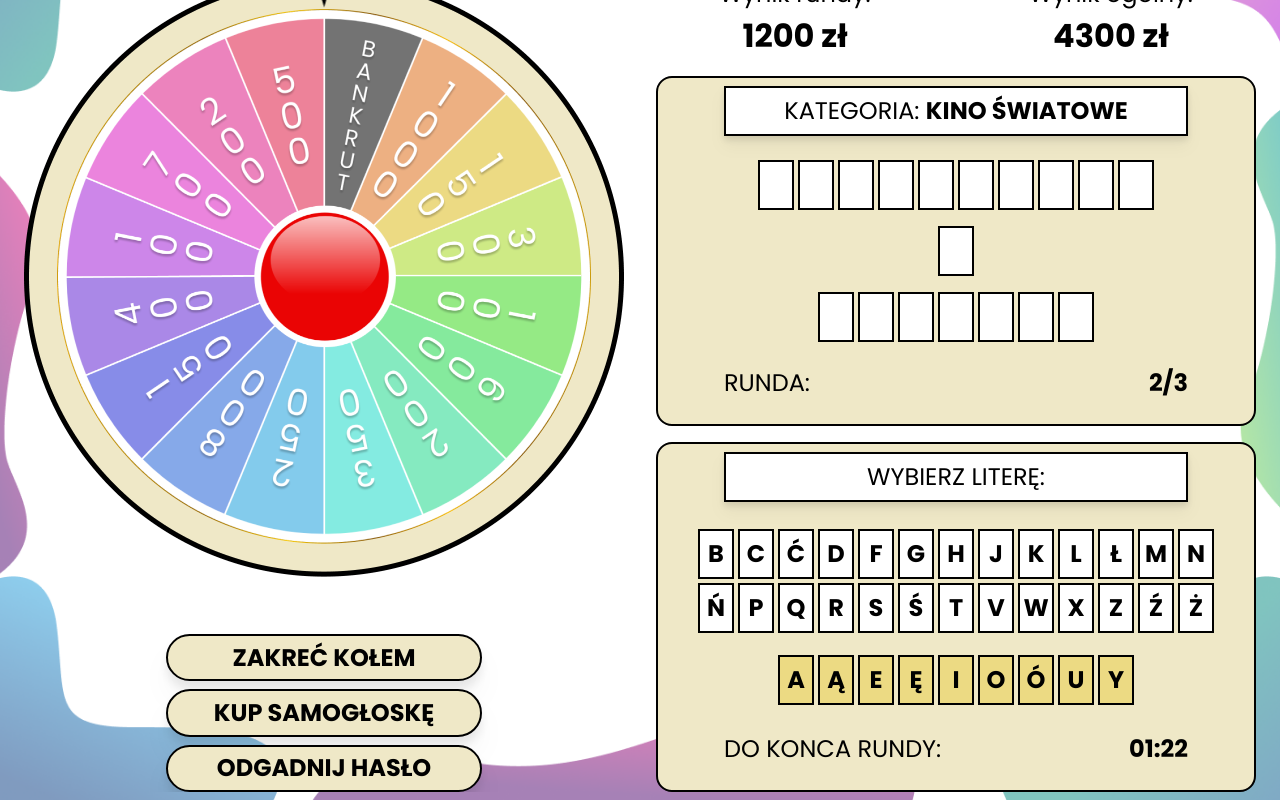
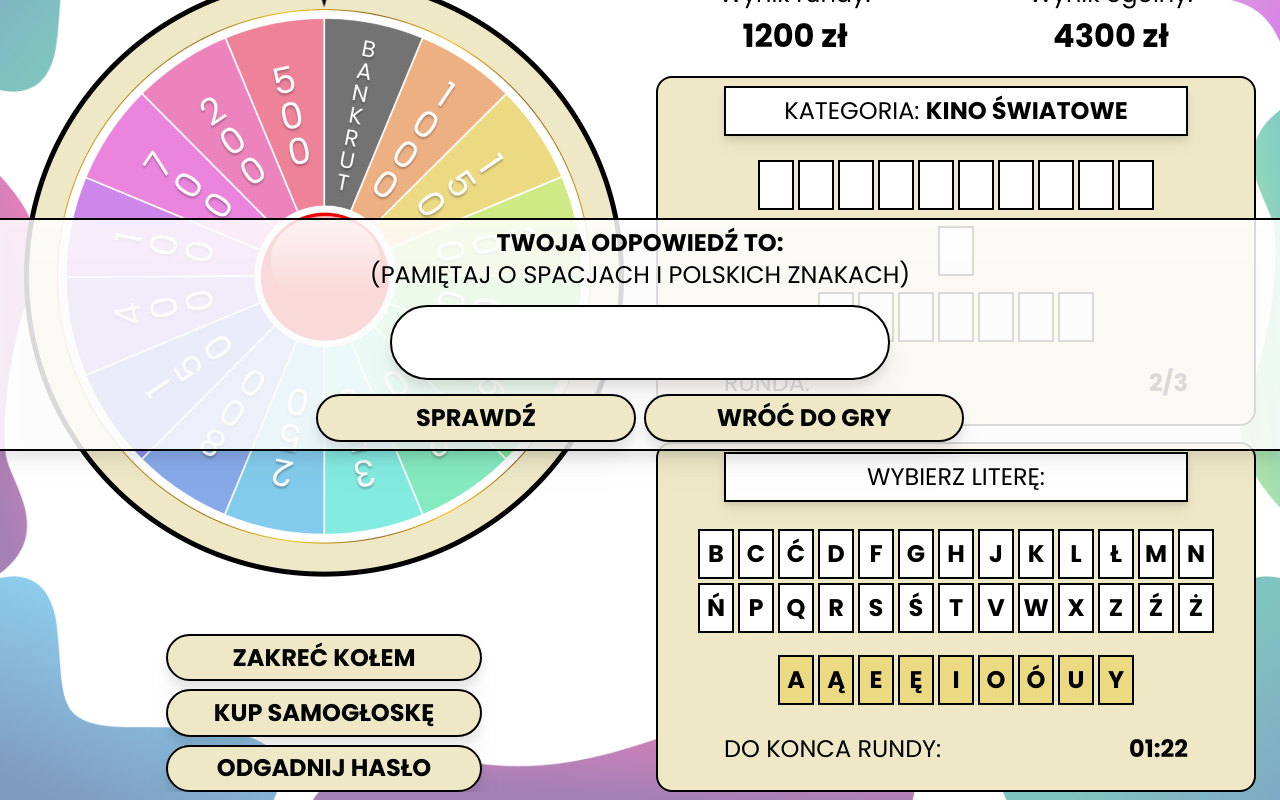
Before and after one commit to michalmiotla/wykrec-sobie-fortune---react-app, a React (Vite) app: page / in a window 1280 px wide. Both pictures are taken after a click on the button "ODGADNIJ HASŁO". Shown: the part 132-932 px from the top of the page. Built offline with nearby package versions, Linux system fonts and the light colour scheme.

Commit message:
working with guessing the answer logic

```diff
--- a/src/components/BoardsSide/BoardsSide.jsx
+++ b/src/components/BoardsSide/BoardsSide.jsx
@@ -2,23 +2,9 @@ import { Results } from './Results'
 import { AnswerBoard } from './AnswerBoard'
 import { LettersBoard } from './LettersBoard'
 import { useState } from 'react'
-import { answersArray } from '../../utils/answersArray'
 
-function findAnswer() {
-	const index = Math.floor(Math.random() * answersArray.length)
-	const answer = answersArray[index].answer
-	const category = answersArray[index].category
-	const fullAnswer = answersArray[index].answer.split(' ')
-	const splittedAnswer = fullAnswer.map(word => word.split(''))
-	return { answer, category, fullAnswer, splittedAnswer }
-}
-
-const chosenAnswer = findAnswer()
-
-export function BoardsSide() {
+export function BoardsSide({ chosenAnswer }) {
 	const [chosenLetters, setChosenLetters] = useState([])
-
-	console.log(chosenLetters)
 
 	return (
 		<div className='flex flex-col items-center lg:col-start-2 lg:col-end-3 gap-4 mb-8 lg:mb-0'>
--- a/src/components/GridContainer.jsx
+++ b/src/components/GridContainer.jsx
@@ -1,11 +1,25 @@
 import { BoardsSide } from '../components/BoardsSide/BoardsSide'
 import { WheelSide } from '../components/WheelSide/WheelSide'
+import { answersArray } from '../utils/answersArray'
+
+function findAnswer() {
+	const index = Math.floor(Math.random() * answersArray.length)
+	const answer = answersArray[index].answer
+	const category = answersArray[index].category
+	const fullAnswer = answersArray[index].answer.split(' ')
+	const splittedAnswer = fullAnswer.map(word => word.split(''))
+	return { answer, category, fullAnswer, splittedAnswer }
+}
+
+const chosenAnswer = findAnswer()
+
+console.log(chosenAnswer)
 
 export function GridContainer() {
 	return (
 		<div className='grid grid-cols-1 grid-rows-2 lg:grid-cols-2 lg:grid-rows-1'>
-			<BoardsSide />
-			<WheelSide />
+			<BoardsSide chosenAnswer={chosenAnswer} />
+			<WheelSide chosenAnswer={chosenAnswer} />
 		</div>
 	)
 }
--- a/src/components/WheelSide/Buttons.jsx
+++ b/src/components/WheelSide/Buttons.jsx
@@ -1,13 +1,13 @@
-import { BuyLetter } from './BuyLetter'
-import { GuessAnswer } from './GuessAnswer'
-import { Spin } from './Spin'
+import { BuyVowelButton } from './BuyVowelButton'
+import { GuessAnswerButton } from './GuessAnswerButton'
+import { SpinButton } from './SpinButton'
 
-export function Buttons({ setIsSpinDisabled }) {
+export function Buttons({ setIsSpinDisabled, setShowGuessAnswerInput }) {
 	return (
 		<div className='flex flex-col w-full h-full items-center justify-center lg:justify-end gap-2'>
-			<Spin setIsSpinDisabled={setIsSpinDisabled} />
-			<BuyLetter />
-			<GuessAnswer />
+			<SpinButton setIsSpinDisabled={setIsSpinDisabled} />
+			<BuyVowelButton />
+			<GuessAnswerButton setShowGuessAnswerInput={setShowGuessAnswerInput} />
 		</div>
 	)
 }
--- a/src/components/WheelSide/BuyLetter.jsx
+++ b/src/components/WheelSide/BuyVowelButton.jsx
@@ -1,4 +1,4 @@
-export function BuyLetter() {
+export function BuyVowelButton() {
 	return (
 		<button className='w-1/2 bg-light-beige  rounded-full border-2 border-black drop-shadow-xl aspect-[100/15] text-base sm:text-xl xl:text-2xl font-bold hover:cursor-pointer hover:bg-light-khaki transition-colors duration-300 '>
 			KUP SAMOGŁOSKĘ
--- a/src/components/WheelSide/GuessAnswer.jsx
+++ /dev/null
@@ -1,7 +0,0 @@
-export function GuessAnswer() {
-	return (
-		<button className='w-1/2 bg-light-beige hover:bg-light-khaki rounded-full border-2 border-black drop-shadow-xl aspect-[100/15] text-base sm:text-xl xl:text-2xl font-bold hover:cursor-pointer transition-colors duration-300 '>
-			ODGADNIJ HASŁO
-		</button>
-	)
-}
--- a/src/components/WheelSide/Spin.jsx
+++ b/src/components/WheelSide/GuessAnswerButton.jsx
@@ -1,13 +1,9 @@
-export function Spin({ setIsSpinDisabled }) {
-	function spinTheWheel() {
-		setIsSpinDisabled(false)
-	}
-
+export function GuessAnswerButton({ setShowGuessAnswerInput }) {
 	return (
 		<button
-			onClick={spinTheWheel}
+			onClick={() => setShowGuessAnswerInput(true)}
 			className='w-1/2 bg-light-beige hover:bg-light-khaki rounded-full border-2 border-black drop-shadow-xl aspect-[100/15] text-base sm:text-xl xl:text-2xl font-bold hover:cursor-pointer transition-colors duration-300 '>
-			ZAKREĆ KOŁEM
+			ODGADNIJ HASŁO
 		</button>
 	)
 }
--- /dev/null
+++ b/src/components/WheelSide/GuessAnswerInput.jsx
@@ -0,0 +1,57 @@
+import { useState } from 'react'
+
+export function GuessAnswerInput({ setShowGuessAnswerInput, chosenAnswer }) {
+	const [playerGuess, setPlayerGuess] = useState('')
+	const [isAnswerCorrect, setIsAnswerCorrect] = useState(null)
+
+	function checkPlayerGuess() {
+		playerGuess.toUpperCase() === chosenAnswer.answer ? setIsAnswerCorrect(true) : setIsAnswerCorrect(false)
+	}
+
+	console.log(isAnswerCorrect)
+
+	return (
+		<div className='absolute h-full w-full top-1/2 left-1/2 -translate-x-1/2 -translate-y-1/2  flex flex-col items-center justify-center bg-transparent'>
+			<div className='w-full h-1/2 lg:h-1/4 flex flex-col items-center justify-around bg-white lg:bg-[rgba(255,255,255,0.85)]  border-2 lg:border-x-0 border-black drop-shadow-xl'>
+				<div className='flex flex-col items-center justify-center'>
+					<p className='font-bold text-base sm:text-xl xl:text-2xl'>TWOJA ODPOWIEDŹ TO:</p>
+					<p className='text-center text-base sm:text-xl xl:text-2xl'>(PAMIĘTAJ O SPACJACH I POLSKICH ZNAKACH)</p>
+				</div>
+
+				<input
+					className={`text-center w-[75%] sm:w-[60%] lg:w-[500px] py-2 px-4 p- rounded-full border-2 border-black  ${
+						isAnswerCorrect === true && 'border-green-400'
+					}
+                    ${isAnswerCorrect === false && 'border-red-400'}
+                    drop-shadow-xl aspect-[100/15] text-base sm:text-xl xl:text-2xl font-bold hover:cursor-pointer transition-colors duration-300 `}
+					onChange={e => {
+						setPlayerGuess(e.target.value)
+					}}
+					type='text'
+				/>
+				<div className='flex flex-col lg:flex-row items-center justify-center w-full gap-2'>
+					{!isAnswerCorrect ? (
+						<>
+							<button
+								className='w-1/2 lg:w-1/4 bg-light-beige hover:bg-light-khaki rounded-full border-2 border-black drop-shadow-xl aspect-[100/15] text-base sm:text-xl xl:text-2xl font-bold hover:cursor-pointer transition-colors duration-300 '
+								onClick={checkPlayerGuess}>
+								SPRAWDŹ
+							</button>
+							<button
+								className='w-1/2 lg:w-1/4 bg-light-beige hover:bg-light-khaki rounded-full border-2 border-black drop-shadow-xl aspect-[100/15] text-base sm:text-xl xl:text-2xl font-bold hover:cursor-pointer transition-colors duration-300 '
+								onClick={() => setShowGuessAnswerInput(false)}>
+								WRÓĆ DO GRY
+							</button>
+						</>
+					) : (
+						<button
+							className='w-1/2 lg:w-1/4 bg-light-beige hover:bg-light-khaki rounded-full border-2 border-black drop-shadow-xl aspect-[100/15] text-base sm:text-xl xl:text-2xl font-bold hover:cursor-pointer transition-colors duration-300 '
+							onClick={() => setShowGuessAnswerInput(false)}>
+							KOLEJNA RUNDA
+						</button>
+					)}
+				</div>
+			</div>
+		</div>
+	)
+}
--- /dev/null
+++ b/src/components/WheelSide/SpinButton.jsx
@@ -0,0 +1,13 @@
+export function SpinButton({ setIsSpinDisabled }) {
+	function spinTheWheel() {
+		setIsSpinDisabled(false)
+	}
+
+	return (
+		<button
+			onClick={spinTheWheel}
+			className='w-1/2 bg-light-beige hover:bg-light-khaki rounded-full border-2 border-black drop-shadow-xl aspect-[100/15] text-base sm:text-xl xl:text-2xl font-bold hover:cursor-pointer transition-colors duration-300 '>
+			ZAKREĆ KOŁEM
+		</button>
+	)
+}
--- a/src/components/WheelSide/WheelSide.jsx
+++ b/src/components/WheelSide/WheelSide.jsx
@@ -1,14 +1,19 @@
 import { useState } from 'react'
 import { Buttons } from './Buttons'
 import { Wheel } from './Wheel'
+import { GuessAnswerInput } from './GuessAnswerInput'
 
-export function WheelSide() {
+export function WheelSide({ chosenAnswer }) {
 	const [isSpinDisabled, setIsSpinDisabled] = useState(true)
+	const [showGuessAnswerInput, setShowGuessAnswerInput] = useState(false)
 
 	return (
-		<div className='flex flex-col items-center lg:col-start-1 lg:col-end-2 lg:row-start-1 gap-4'>
+		<div className='relative lg:static flex flex-col items-center lg:col-start-1 lg:col-end-2 lg:row-start-1 gap-4'>
 			<Wheel isSpinDisabled={isSpinDisabled} setIsSpinDisabled={setIsSpinDisabled} />
-			<Buttons setIsSpinDisabled={setIsSpinDisabled} />
+			<Buttons setShowGuessAnswerInput={setShowGuessAnswerInput} setIsSpinDisabled={setIsSpinDisabled} />
+			{showGuessAnswerInput && (
+				<GuessAnswerInput setShowGuessAnswerInput={setShowGuessAnswerInput} chosenAnswer={chosenAnswer} />
+			)}
 		</div>
 	)
 }
```
